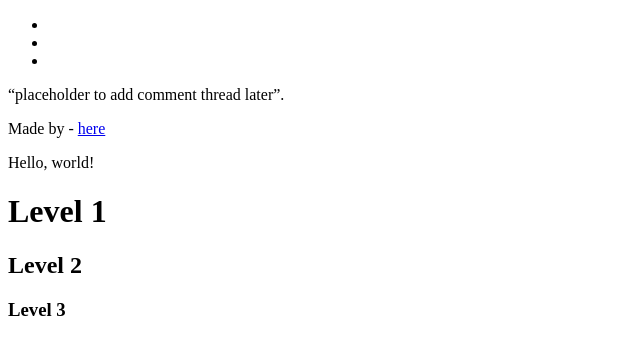
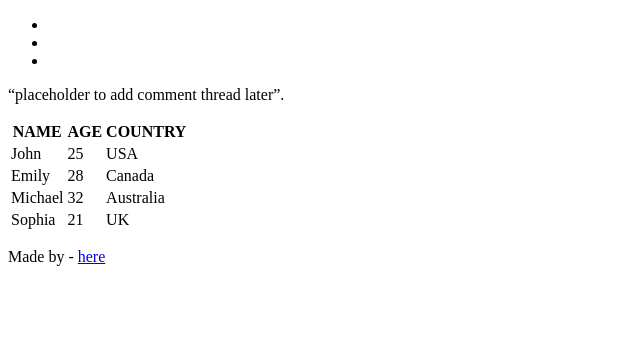
Before and after one commit to Matheka25427/My_First_Portfolio, a plain HTML site: page html_basic/index.html in a window 1280 px wide. Shown: the whole page, without its empty margins (0-640 px from the left). Drawn offline with Linux system fonts and the light colour scheme.

Commit message:
Adding tables to the code

```diff
--- a/html_basic/index.html
+++ b/html_basic/index.html
@@ -18,13 +18,39 @@
             <p>“placeholder to add comment thread later”.</p>
         </aside>
     </main>
+    <article>
+        <table>
+            <table>
+                <tr>
+            <th>NAME</th>
+            <th>AGE</th>
+             <th>COUNTRY</th>
+            </tr>
+            <tr>
+                <td>John</td>
+                <td>25</td>
+                <td>USA</td>
+            </tr>
+            <tr>
+                <td>Emily</td>
+                <td>28</td>
+                <td>Canada</td>
+            </tr>
+            <tr>
+                <td>Michael</td>
+                <td>32</td>
+                <td>Australia</td>
+            </tr>
+             <tr>
+                <td>Sophia</td>
+                <td>21</td>
+                <td>UK</td>
+            </tr>
+            </table>
+        </table>
+    </article>
     <footer>
         <p>Made by <Peter Matheka> - <a href="https://ke.linkedin.com/in/peter-matheka-a11b4a2bb>" target="_blank">here</a></p>
     </footer>
-    <p>Hello, world!</p>
-    <p><h1>Level 1</h1></p>
-    <p><h2>Level 2</h2></p>
-    <p><h3>Level 3</h3></p>
-    <a href="https://i.ibb.co/gTDZZT8/ALX-Logo-07.png"></a>
 </body>
 </html>
```
